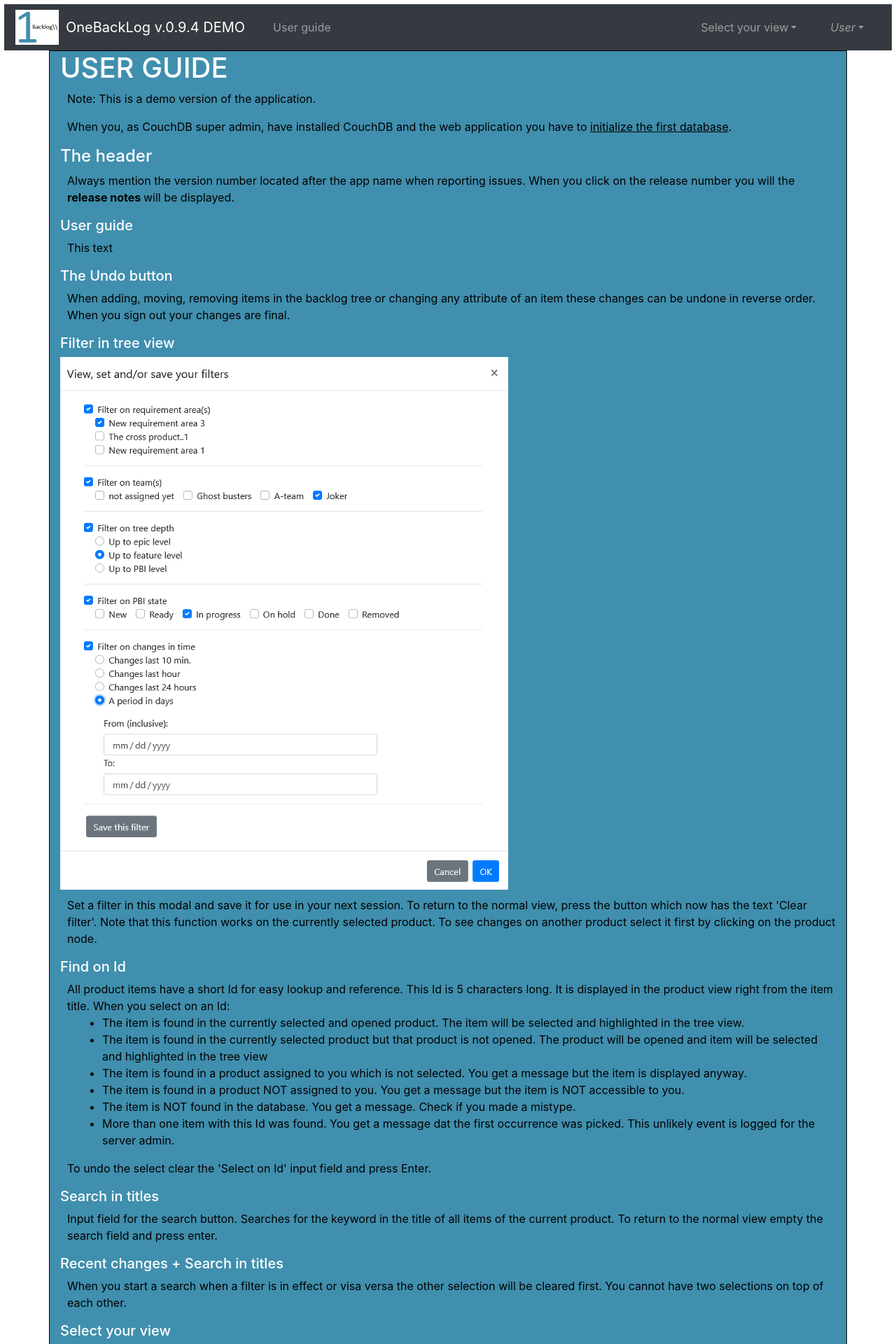
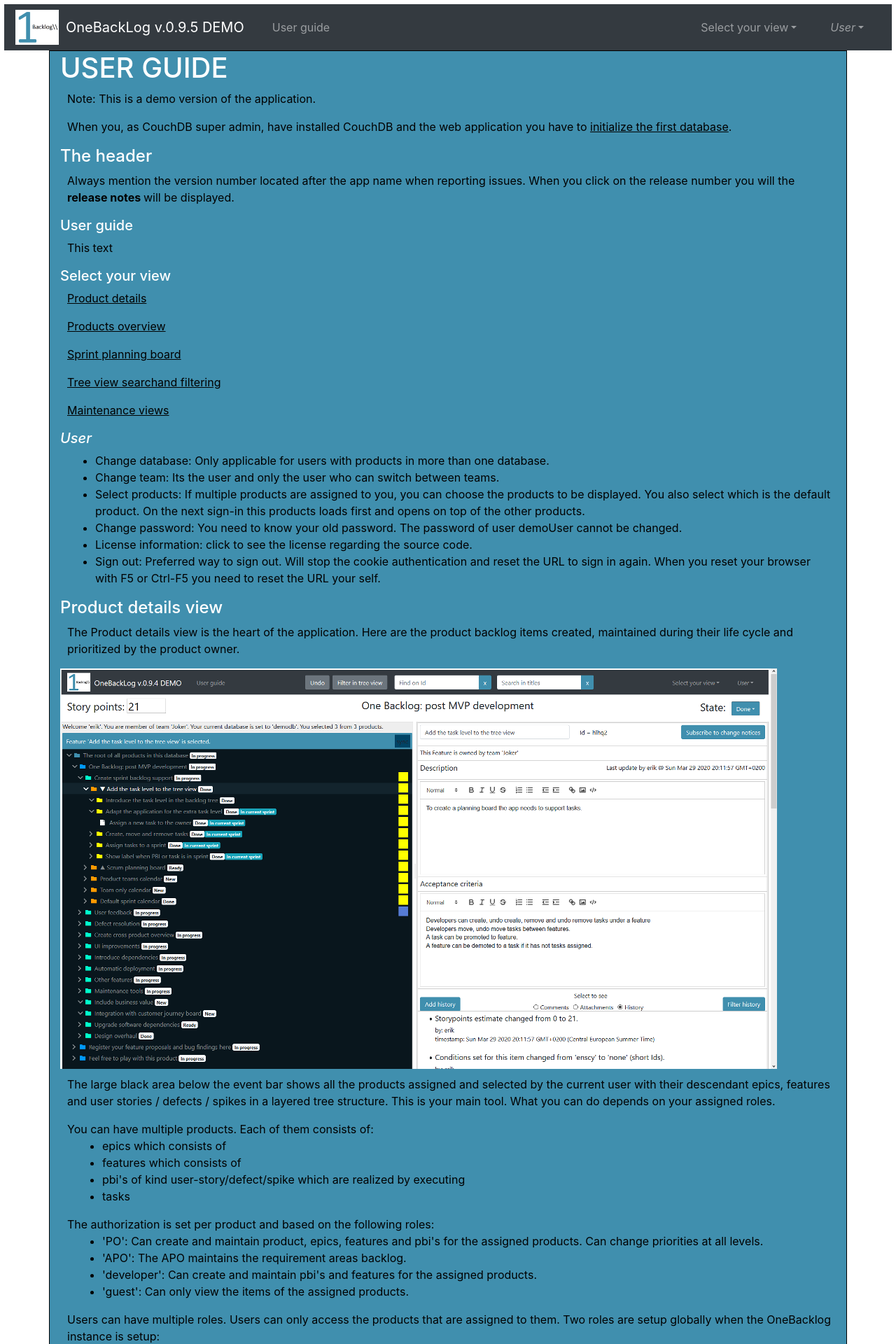
Before and after one commit to ErikVerheul/OneBacklog, a Vue app: page /userguide in a window 1280 px wide. Shown: the top 1920 px of the page at 70% size. Built offline with nearby package versions, Linux system fonts and the light colour scheme.

Commit message:
Prepare for release

```diff
--- a/src/components/header/header.js
+++ b/src/components/header/header.js
@@ -10,7 +10,7 @@ export default {
     mixins: [utilities],
     data() {
         return {
-            appVersion: "OneBackLog v.0.9.4",
+            appVersion: "OneBackLog v.0.9.5",
             oldPassword: "",
             newPassword1: "",
             newPassword2: "",
--- a/src/components/rel-notes/rel-notes.vue
+++ b/src/components/rel-notes/rel-notes.vue
@@ -6,6 +6,13 @@
 			<b-col cols="12" class="left-column">
 				<h1>RELEASE NOTES</h1>
 				<p v-if=this.$store.state.demo>Note: This is a demo version of the application.</p>
+				<h3>v.0.9.5 - 9 April 2020 Feature update</h3>
+				<p>New features:</p>
+				<ul>
+					<li>A sprint planning board is available</li>
+					<li>See the 'Sprint panning board' feature user stories (not all are done yet)</li>
+				</ul>
+				<hr>
 				<h3>v.0.9.4 - 29 March 2020 Feature update</h3>
 				<p>New features:</p>
 				<ul>
--- a/src/components/userguide/userguide.vue
+++ b/src/components/userguide/userguide.vue
@@ -11,29 +11,11 @@
 				<p>Always mention the version number located after the app name when reporting issues. When you click on the release number you will the <b>release notes </b> will be displayed.</p>
 				<h5>User guide</h5>
 				<p>This text</p>
-				<h5>The Undo button</h5>
-				<p>When adding, moving, removing items in the backlog tree or changing any attribute of an item these changes can be undone in reverse order. When you sign out your changes are final.</p>
-				<h5>Filter in tree view</h5>
-				<b-img :src="require('./filters.png')" alt="Example filters modal" />
-				<p>Set a filter in this modal and save it for use in your next session. To return to the normal view, press the button which now has the text 'Clear filter'. Note that this function works on the currently selected product. To see changes on another product select it first by clicking on the product node.</p>
-				<h5>Find on Id</h5>
-				<p>All product items have a short Id for easy lookup and reference. This Id is 5 characters long. It is displayed in the product view right from the item title. When you select on an Id:
-				<ul>
-					<li>The item is found in the currently selected and opened product. The item will be selected and highlighted in the tree view.</li>
-					<li>The item is found in the currently selected product but that product is not opened. The product will be opened and item will be selected and highlighted in the tree view</li>
-					<li>The item is found in a product assigned to you which is not selected. You get a message but the item is displayed anyway.</li>
-					<li>The item is found in a product NOT assigned to you. You get a message but the item is NOT accessible to you.</li>
-					<li>The item is NOT found in the database. You get a message. Check if you made a mistype.</li>
-					<li>More than one item with this Id was found. You get a message dat the first occurrence was picked. This unlikely event is logged for the server admin.</li>
-				</ul>
-				<p>To undo the select clear the 'Select on Id' input field and press Enter.</p>
-				<h5>Search in titles</h5>
-				<p>Input field for the search button. Searches for the keyword in the title of all items of the current product. To return to the normal view empty the search field and press enter.</p>
-				<h5>Recent changes + Search in titles</h5>
-				<p>When you start a search when a filter is in effect or visa versa the other selection will be cleared first. You cannot have two selections on top of each other.</p>
 				<h5>Select your view</h5>
 				<p><a href="#pv">Product details</a></p>
 				<p><a href="#rv">Products overview</a></p>
+				<p><a href="#pb">Sprint planning board</a></p>
+				<p><a href="tv-features">Tree view searchand filtering</a></p>
 				<p><a href="#sv">Maintenance views</a></p>
 				<h5><em>User</em></h5>
 				<ul>
@@ -140,6 +122,40 @@
 					<b-img :src="require('./products-overview.png')" alt="Products overview" />
 					<p>This view shows all products in the database up to the feature level. The requirement area are color coded choosen by the APO.</p>
 				</div>
+				<div id="tv-features">
+					<h4>Tree view search and filtering</h4>
+					<div class="indent20">
+						<h5>The Undo button</h5>
+						<p>When adding, moving, removing items in the backlog tree or changing any attribute of an item these changes can be undone in reverse order. When you sign out your changes are final.</p>
+						<h5>Filter in tree view</h5>
+						<b-img :src="require('./filters.png')" alt="Example filters modal" />
+						<p>Set a filter in this modal and save it for use in your next session. To return to the normal view, press the button which now has the text 'Clear filter'. Note that this function works on the currently selected product. To see changes on another product select it first by clicking on the product node.</p>
+						<h5>Find on Id</h5>
+						<p>All product items have a short Id for easy lookup and reference. This Id is 5 characters long. It is displayed in the product view right from the item title. When you select on an Id:
+						<ul>
+							<li>The item is found in the currently selected and opened product. The item will be selected and highlighted in the tree view.</li>
+							<li>The item is found in the currently selected product but that product is not opened. The product will be opened and item will be selected and highlighted in the tree view</li>
+							<li>The item is found in a product assigned to you which is not selected. You get a message but the item is displayed anyway.</li>
+							<li>The item is found in a product NOT assigned to you. You get a message but the item is NOT accessible to you.</li>
+							<li>The item is NOT found in the database. You get a message. Check if you made a mistype.</li>
+							<li>More than one item with this Id was found. You get a message dat the first occurrence was picked. This unlikely event is logged for the server admin.</li>
+						</ul>
+						<p>To undo the select clear the 'Select on Id' input field and press Enter.</p>
+						<h5>Search in titles</h5>
+						<p>Input field for the search button. Searches for the keyword in the title of all items of the current product. To return to the normal view empty the search field and press enter.</p>
+						<h5>Recent changes + Search in titles</h5>
+						<p>When you start a search when a filter is in effect or visa versa the other selection will be cleared first. You cannot have two selections on top of each other.</p>
+					</div>
+				</div>
+				<div id="#pb">
+					<h4>Sprint planning board</h4>
+
+					<div class="indent20">
+						<b-img :src="require('./planning-board.png')" alt="Example planning board" />
+						<p>By drag&#38;drop the user changes the state of the tasks in the sprint. Changes are synced with the boards of other users and the tree view.</p>
+						<p>Note: The board is under development. A contxt menu to add/remove tasks is missing.</p>
+					</div>
+				</div>
 				<div id="sv">
 				<h4>Admins will see one or more of these view options:</h4>
 				<ul>
```
Also changed, not shown: src/components/userguide/planning-board.png (added).
